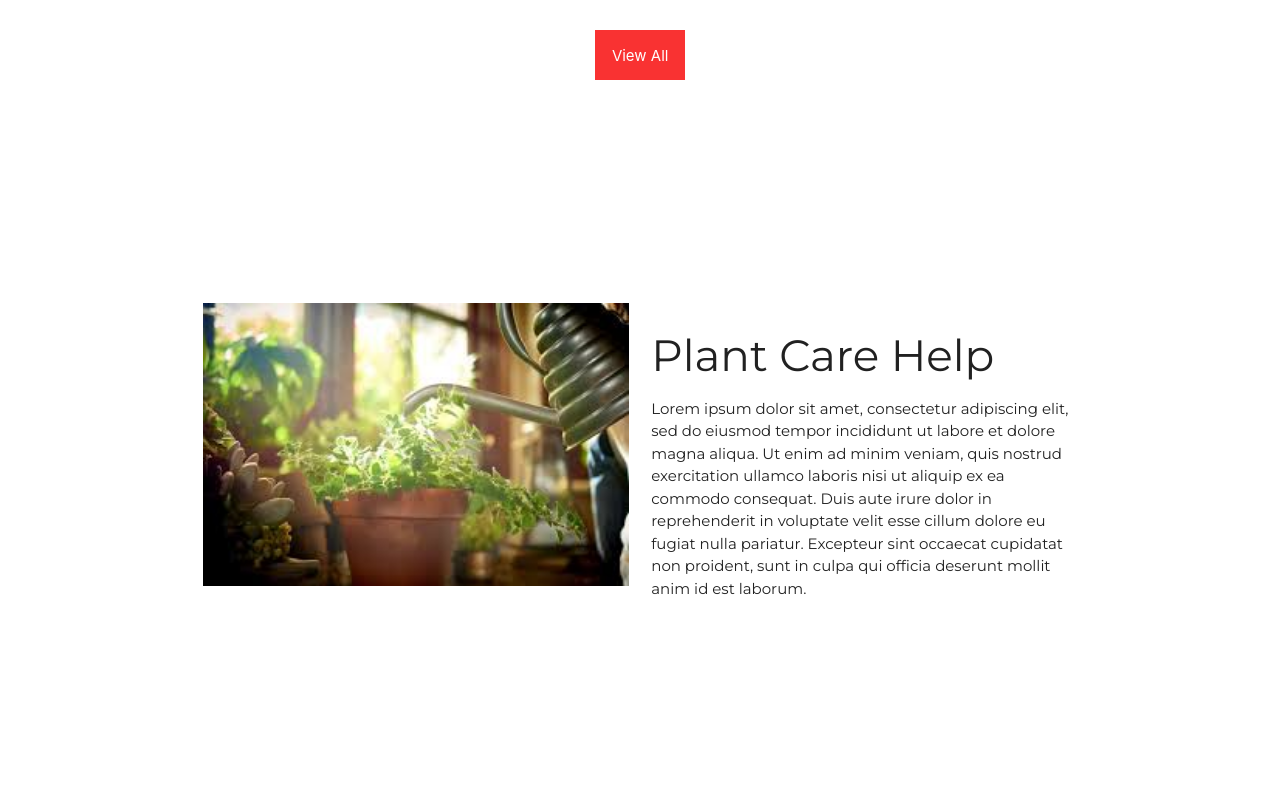
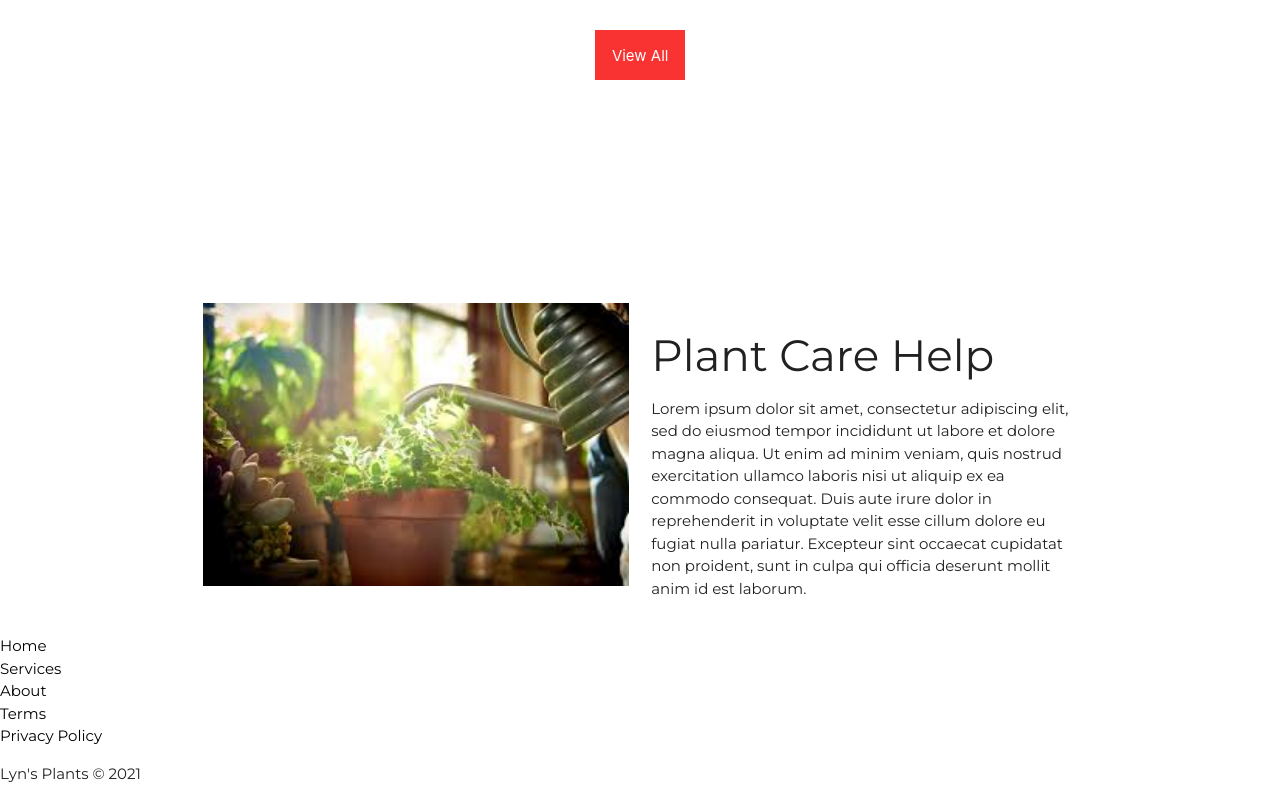
Before and after one commit to lilipcohen/plant-care, a React (Create React App) app in the folder client/: page / in a window 1280 px wide. Shown: the part 2057-2857 px from the top of the page. Before the commit the page ends 2692 px from the top, so only its background shows below. Built offline with nearby package versions, Linux system fonts and the light colour scheme.

Commit message:
adding footer content

```diff
--- a/client/src/App.js
+++ b/client/src/App.js
@@ -2,6 +2,7 @@ import React from 'react';
 import { BrowserRouter as Router, Route } from 'react-router-dom';
 import Nav from './components/Nav';
 import Home from './pages/Home';
+import Footer from './components/Footer';
 
 function App() {
   return (
@@ -11,7 +12,7 @@ function App() {
           <Nav />
 
           <Route exact path={['/', '/home']} component={Home} />
-          {/* <Footer /> */}
+          <Footer />
         </div>
       </Router>
     </div>
--- a/client/src/components/Footer/index.js
+++ b/client/src/components/Footer/index.js
@@ -3,9 +3,41 @@ import './style.css';
 
 export default function Home() {
   return (
-    <div>
-      <h1>Footer</h1>
-      <p>footer stuff</p>
+    <div className="footer-basic">
+      <footer>
+        <div className="social">
+          <a href="#">
+            <i className="icon ion-social-instagram"></i>
+          </a>
+          <a href="#">
+            <i className="icon ion-social-snapchat"></i>
+          </a>
+          <a href="#">
+            <i className="icon ion-social-twitter"></i>
+          </a>
+          <a href="#">
+            <i className="icon ion-social-facebook"></i>
+          </a>
+        </div>
+        <ul className="list-inline">
+          <li className="list-inline-item">
+            <a href="#">Home</a>
+          </li>
+          <li className="list-inline-item">
+            <a href="#">Services</a>
+          </li>
+          <li className="list-inline-item">
+            <a href="#">About</a>
+          </li>
+          <li className="list-inline-item">
+            <a href="#">Terms</a>
+          </li>
+          <li className="list-inline-item">
+            <a href="#">Privacy Policy</a>
+          </li>
+        </ul>
+        <p className="copyright">Lyn's Plants © 2021</p>
+      </footer>
     </div>
   );
 }
```
